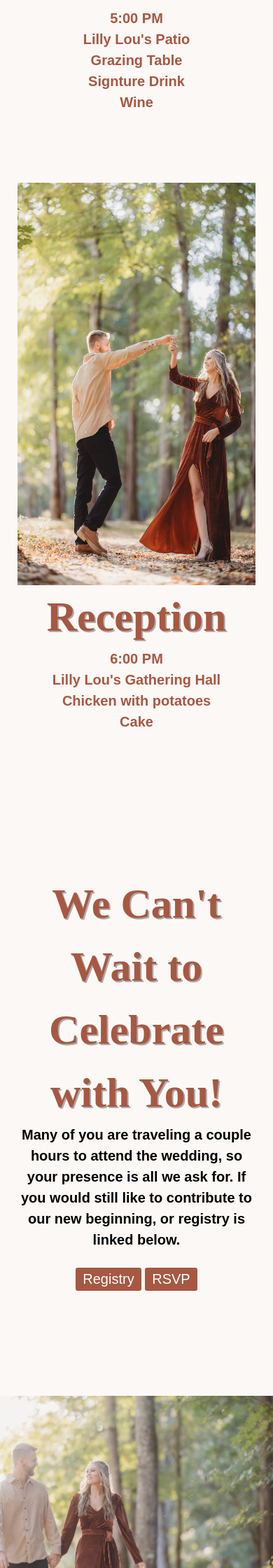
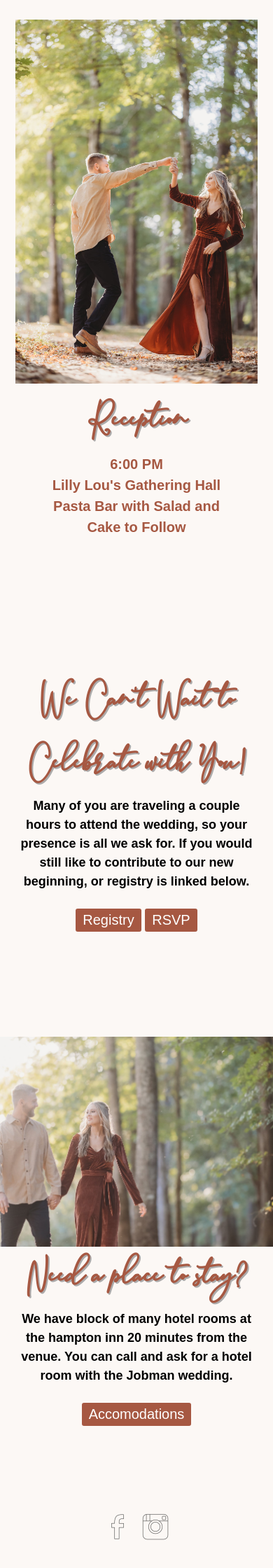
Before and after one commit to amdavis48/wedding, a PHP site: page /index.html in a window 390 px wide; the page is wider, and only the part inside the window is pictured. Shown: the part 3400-5640 px from the top of that part at 70% size. After the commit the page ends 5600 px from the top of that part, so only its background shows below. Run offline with PHP 8.4, Linux system fonts and the light colour scheme.

Commit message:
responsive

```diff
--- /dev/null
+++ b/css/responsive.css
@@ -0,0 +1,350 @@
+@media (min-width: 200px) {
+
+    .floatingLeft {
+        height: 425px;
+    }
+
+    .floatingRight {
+        height: 425px;
+    }
+
+    .info #information h3{
+        font-size: 22px;
+    }
+
+    .info #information h2 {
+        font-size: 18px;
+    }
+
+    .registry-section h1 {
+        font-size: 60px;
+    }
+
+    .registry-section h5 {
+        font-size: 18px;
+    }
+
+    .location-section .location-time #ceremony p {
+        font-size: 60px;
+    }
+
+    .location-section .location-time #cocktail p {
+        font-size: 60px;
+    }
+
+    .location-section .location-time #reception p {
+        font-size: 60px;
+    }
+
+    .location-section .location-time #ceremony p, h2, a {
+        top: 10px;
+    }
+
+    .location-section .location-time #cocktail p, h2, a {
+        top: 10px;
+    }
+
+
+    .location-section .location-time #reception p, h2, a {
+        top: 10px;
+    }
+
+    .textAcc {
+        font-size: 60px;
+    }
+
+    .accomTxt {
+        font-size: 18px;
+    }
+}
+
+@media (min-width: 375px){
+    .floatingLeft {
+        height: 425px;
+    }
+
+    .floatingRight {
+        height: 425px;
+    }
+
+    .info #information h3{
+        font-size: 22px;
+    }
+
+    .info #information h2 {
+        font-size: 18px;
+    }
+
+    .registry-section h1 {
+        font-size: 60px;
+    }
+
+    .registry-section h5 {
+        font-size: 18px;
+    }
+
+    .location-section .location-time #ceremony p {
+        font-size: 60px;
+    }
+
+    .location-section .location-time #cocktail p {
+        font-size: 60px;
+    }
+
+    .location-section .location-time #reception p {
+        font-size: 60px;
+    }
+
+    .location-section .location-time #ceremony p, h2, a {
+        top: 10px;
+    }
+
+    .location-section .location-time #cocktail p, h2, a {
+        top: 10px;
+    }
+
+
+    .location-section .location-time #reception p, h2, a {
+        top: 10px;
+    }
+
+    .textAcc {
+        font-size: 60px;
+    }
+
+    .accomTxt {
+        font-size: 18px;
+    }
+}
+
+@media (max-width: 375px) {
+    .home-section .home-content {
+        padding-top: 35%;
+    }
+
+    .home-section .slide {
+        object-fit: contain;
+        width: 375px;
+        height: auto;
+    }
+}
+@media (min-width: 390px) {
+    .floatingLeft {
+        height: 520px;
+    }
+
+    .floatingRight {
+        height: 520px;
+    }
+
+    .social {
+        padding-top: 120px;
+    }
+}
+
+@media (min-width: 414px) {
+    .floatingLeft {
+        height: 530px;
+    }
+
+    .floatingRight {
+        height: 530px;
+    }
+
+    #information img {
+        padding-top: 150px;
+    }
+
+    .info #information h3{
+        font-size: 25px;
+    }
+
+    .info #information h2 {
+        font-size: 20px;
+    }
+
+    .registry-section {
+        padding-bottom: 200px;
+    }
+
+    .social {
+        padding-top: 175px;
+    }
+
+}
+
+@media (min-width: 650px) {
+    .floatingLeft {
+        height: 600px;
+        width: auto;
+    }
+
+    .floatingRight {
+        height: 600px;
+        width: auto;
+    }
+}
+
+@media (max-width: 858px) {
+
+    .container {
+        margin: 0px 20px;
+    }
+
+    #information img {
+        padding-bottom: 50px;
+    }
+
+    ul {
+        background-color:#A65842;
+        height: 100vh;
+        display: none;
+    }
+
+    .header .nav ul li {
+        display: block;
+        text-align: center;
+        padding-top: 25%;
+    }
+/*
+    .header .nav ul li a {
+        font-size: 30px;
+    } */
+
+    .header .nav {
+        padding: 0px 0px;
+    }
+
+    .logo {
+        display: none;
+    }
+
+    .row {
+        display: block;
+    }
+
+    .checkbtn {
+        display: block;
+        font-size: 40px;
+        padding: 15px;
+    }
+
+    #check {
+        display: none;
+        font-size: 45px;
+        padding: 15px;
+    }
+
+    .header .logo {
+        padding: 0px;
+    }
+
+    header .logo a {
+        font-size: 60px;
+    }
+
+    #check:checked ~ ul {
+        display: block;
+    }
+
+    .home-section .home-content {
+        padding-top: 50%;
+    }
+
+    .location-section {
+        min-height: fit-content;
+    }
+
+    .accom-section {
+        height: 90vh;
+    }
+
+    .floatingLeft {
+        float: none;
+        display: block;
+        margin-left: auto;
+        margin-right: auto;
+    }
+
+    .floatingRight {
+        float: none;
+        display: block;
+        margin-left: auto;
+        margin-right: auto;
+    }
+}
+
+@media (max-width: 1120px) {
+    #map {
+        display: none;
+    }
+}
+
+@media (min-width: 1000px) {
+
+    .floatingLeft {
+        height: 600px;
+        width: auto;
+    }
+
+    .floatingRight {
+        height: 600px;
+        width: auto;
+    }
+
+    .info #information h3{
+        font-size: 35px;
+    }
+
+    .info #information h2 {
+        font-size: 20px;
+    }
+
+    .registry-section h1 {
+        font-size: 90px;
+    }
+
+    .registry-section h5 {
+        font-size: 20px;
+    }
+
+    .location-section .location-time #ceremony p {
+        font-size: 90px;
+    }
+
+    .location-section .location-time #cocktail p {
+        font-size: 90px;
+    }
+
+    .location-section .location-time #reception p {
+        font-size: 90px;
+    }
+
+    .location-section .location-time #ceremony p, h2, a {
+        top: 130px;
+    }
+
+    .location-section .location-time #cocktail p, h2, a {
+        top: 130px;
+    }
+
+    .location-section .location-time #reception p, h2, a {
+        top: 130px;
+    }
+
+    .textAcc {
+        font-size: 90px;
+    }
+
+    .accomTxt {
+        font-size: 20px;
+    }
+
+    .social {
+        padding-top: 100px;
+    }
+
+    .registry-section {
+        padding-bottom: 270px;
+    }
+}
--- a/css/style.css
+++ b/css/style.css
@@ -48,6 +48,18 @@ footer{
     align-items: center;
 }
 
+.floatingLeft {
+    float:left;
+    height: 575px;
+    width: auto;
+}
+
+.floatingRight {
+    float:right;
+    height: 575px;
+    width: auto;
+}
+
 .header {
     position: absolute;
     width: 100%;
@@ -88,7 +100,7 @@ header .logo a {
 
 .header .nav ul li a {
     display: inline;
-    padding: 15px 0;
+    padding: 15px 5px;
     color: #ffffff;
     font-size: 15px;
     text-transform: uppercase;
@@ -115,6 +127,7 @@ header .logo a {
     visibility: hidden;
     transition: all 2s ease-in-out;
 }
+
 
 .home-section .slide.active {
     opacity: 1;
@@ -168,7 +181,7 @@ header .logo a {
 
 @font-face {
     font-family: brooke;
-    src: url(C:/Users/autum/OneDrive/Documents/weddingwebsite/BrookeSmithScript.ttf);
+    src: url(../BrookeSmithScript.ttf);
 }
 
 .home-section .home-content h1{
@@ -364,6 +377,7 @@ header .logo a {
 
 .accom-section {
     height: 100vh;
+    background-color: #FCF8F5;
 }
 
 .accomTxt {
@@ -378,10 +392,6 @@ header .logo a {
 }
 
 .textAcc {
-    /* position: absolute;
-    top: 50%;
-    left: 50%;
-    transform: translate(-50%, -50%); */
     font-family: brooke;
     font-size: 90px;
     font-weight: bold;
@@ -401,121 +411,18 @@ header .logo a {
     display: none;
     float: right;
 }
-@media (max-width: 500px) {
 
-    .info #information h3{
-        font-size: 30px !important;
-    }
 
-    .container {
-        margin: 0px 25px !important;
-    }
-
-    .location-section .location-time #ceremony p, h2, a {
-        top: 0px;
-    }
-
-    .location-section .location-time #ceremony p {
-        font-size: 60px;
-    }
-
-    .location-section .location-time #cocktail p, h2, a {
-        top: 0px;
-    }
-
-    .location-section .location-time #cocktail p {
-        font-size: 60px;
-    }
-
-    .location-section .location-time #reception p, h2, a {
-        top: 0px;
-    }
-
-    .location-section .location-time #reception p {
-        font-size: 60px;
-    }
-
-    .registry-section h1 {
-        font-size: 60px;
-    }
-
-    .registry-section h5 {
-        font-size: 20px;
-    }
-
-    .accom-section h1 {
-        font-size: 60px;
-    }
-
-    .accom-section h5 {
-        font-size: 20px;
-    }
+h4 {
+    text-align: center;
 }
 
-@media (max-width: 858px) {
+footer {
+    background-color: #FCF8F5;
+}
 
-    .container {
-        margin: 0px 55px;
-    }
-
-    .info #information h3{
-        padding-top: 100px;
-        font-size: 45px;
-    }
-
-    ul {
-        background-color:#A65842;
-        height: 100vh;
-        display: none;
-    }
-
-    .header .nav ul li {
-        display: block;
-        text-align: center;
-        padding: 56px 0px;
-    }
-
-    .header .nav ul li a {
-        font-size: 30px;
-    }
-
-    .header .nav {
-        padding: 0px 0px;
-    }
-
-    .logo {
-        display: none;
-    }
-
-    .row {
-        display: block;
-    }
-
-    .checkbtn {
-        display: block;
-        font-size: 40px;
-        padding: 15px;
-    }
-
-    #check {
-        display: none;
-        font-size: 45px;
-        padding: 15px;
-    }
-
-    .header .logo {
-        padding: 0px;
-    }
-
-    header .logo a {
-        font-size: 60px;
-    }
-
-    #check:checked ~ ul {
-        display: block;
-    }
-
-    .home-section .home-content {
-        padding-top: 50%;
-    }
+.social {
+    display: block;
+    text-align: center;
+    padding-top: 50px;
 }
--- a/index.html
+++ b/index.html
@@ -8,6 +8,7 @@
     <link rel="stylesheet" type="text/css" href="css/style.css">
     <!-- default skin -->
     <link rel="stylesheet" type="text/css" href="css/pink.css">
+    <link rel="stylesheet" type="text/css" href="css/responsive.css">
     <link rel="stylesheet" href="https://cdnjs.cloudflare.com/ajax/libs/font-awesome/4.7.0/css/font-awesome.min.css">
 
 </head>
@@ -37,7 +38,8 @@
     </header>
 
     <section class="home-section">
-        <div class="slide" style="background-image: url('engagement/photo1.jpg');">
+        <div class="slide" style="background-image: url('engagement/photo4.jpg');">
+            <!-- Change -->
             <div class="container">
                 <div class="row align-items-center">
                     <div class="home-content">
@@ -49,7 +51,8 @@
             </div>
         </div>
 
-        <div class="slide" style="background-image: url('engagement/photo3.jpg');">
+        <div class="slide" style="background-image: url('engagement/photo10.jpg');">
+            <!-- Change -->
             <div class="container">
                 <div class="row align-items-center">
                     <div class="home-content">
@@ -61,7 +64,7 @@
             </div>
         </div>
 
-        <div class="slide" style="background-image: url('engagement/photo6.jpg');">
+        <div class="slide" style="background-image: url('engagement/img3.jpg');">
             <div class="container">
                 <div class="row align-items-center">
                     <div class="home-content">
@@ -73,7 +76,7 @@
             </div>
         </div>
 
-        <div class="slide" style="background-image: url('engagement/photo12.jpg');">
+        <div class="slide" style="background-image: url('engagement/photo11.jpg');">
             <div class="container">
                 <div class="row align-items-center">
                     <div class="home-content">
@@ -101,14 +104,14 @@
     <div class="location-time" >
         <div class="container">
                 <div class id="ceremony">
-                    <img src="engagement/photo4.jpg" style="float:left" alt="" height="575" width="auto">
+                    <img class="floatingLeft" src="engagement/photo5.jpg">
                     <p>Ceremony</p>
-                    <h2>4:00 PM</h2>
+                    <h2>3:30 PM</h2>
                     <h2>Lilly Lou's Enchanted Garden</h2>
                     <h2>3530 GA-136</h2>
                     <h2>Trenton, GA 30752</h2>
                     <a href="https://www.google.com/maps/dir/36.1682826,-85.5097216/lilly+lou's+wedding+venue/@35.5140235,-86.0641606,9z/data=!4m9!4m8!1m1!4e1!1m5!1m1!1s0x88604bf682d233b9:0x67f0e917219e3fcb!2m2!1d-85.5425213!2d34.8620759" target="_blank">
-                        <button class="btn">Map</button>
+                        <button id="map" class="btn">Map</button>
                     </a>
             </div>
         </div>
@@ -119,9 +122,9 @@
     <div class="location-time" >
         <div class="container">
                 <div class id="cocktail">
-                    <img src="engagement/photo10.jpg" style="float:right" alt="" height="575" width="auto">
+                    <img class="floatingRight" src="engagement/photo2.jpg">
                     <p>Cocktail Hour</p>
-                    <h2>5:00 PM</h2>
+                    <h2>4:00 PM</h2>
                     <h2>Lilly Lou's Patio</h2>
                     <h2>Grazing Table</h2>
                     <h2>Signture Drink</h2>
@@ -135,12 +138,12 @@
     <div class="location-time" >
         <div class="container">
                 <div class id="reception">
-                    <img src="engagement/photo9.jpg" style="float:left" alt="" height="575" width="auto">
+                    <img class="floatingLeft" src="engagement/photo9.jpg">
                     <p>Reception</p>
                     <h2>6:00 PM</h2>
                     <h2>Lilly Lou's Gathering Hall</h2>
-                    <h2>Chicken with potatoes</h2>
-                    <h2>Cake</h2>
+                    <h2>Pasta Bar with Salad and</h2>
+                    <h2>Cake to Follow</h2>
             </div>
         </div>
     </div>
@@ -168,18 +171,33 @@
 <section class="accom-section">
     <img src="engagement/photo13.png" class="banner"/>
 
-        <div class="container" id="accom">
+    <div class="container" id="accom">
         <h1 class="textAcc">Need a place to stay?</h1>
 
         <h5 class="accomTxt">We have block of many hotel rooms at the hampton inn 20 minutes from the venue.
-            There will be transportation provided if you do not want to drive. We will
-            have more information on pickup times closer to date.
+            You can call and ask for a hotel room with the Jobman wedding.
         </h5>
         <a href=https://www.hilton.com/en/hotels/chalmhx-hampton-chattanooga-west-lookout-mountain/ target="_blank">
             <button class="btn">Accomodations</button>
         </a>
     </div>
+
+    <footer>
+        <div class="social container">
+
+            <a href="https://www.facebook.com/autumn.davis.7374/" target="_blank">
+                <img src="img/facebook.png">
+            </a>
+
+            <a href="https://www.instagram.com/ayyy_davis/" target="_blank">
+                <img src="img/instagram.png">
+            </a>
+
+        </div>
+    </footer>
 </section>
+
+
 
 
     <script src="js/jquery.min.js"></script>
```
Also changed, not shown: engagement/img1.jpg (added), engagement/img13.jpg (added), engagement/img2.jpg (added), engagement/img3.jpg (added), engagement/img4.jpg (added), engagement/img5.jpg (added), engagement/img6.jpg (added), engagement/img7.jpg (added), engagement/photo10.jpg, img/facebook.png (added), img/instagram.png (added).
